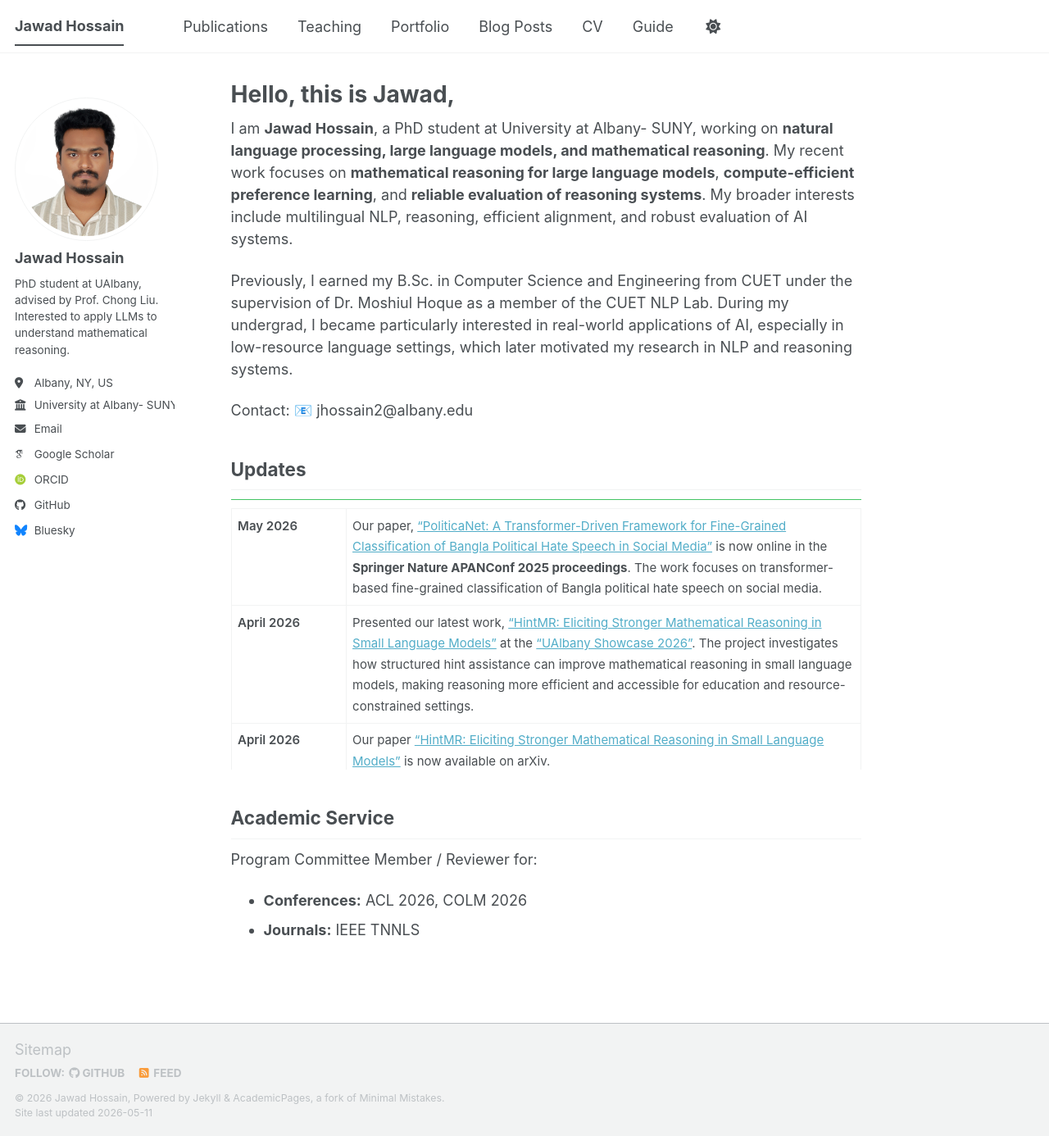
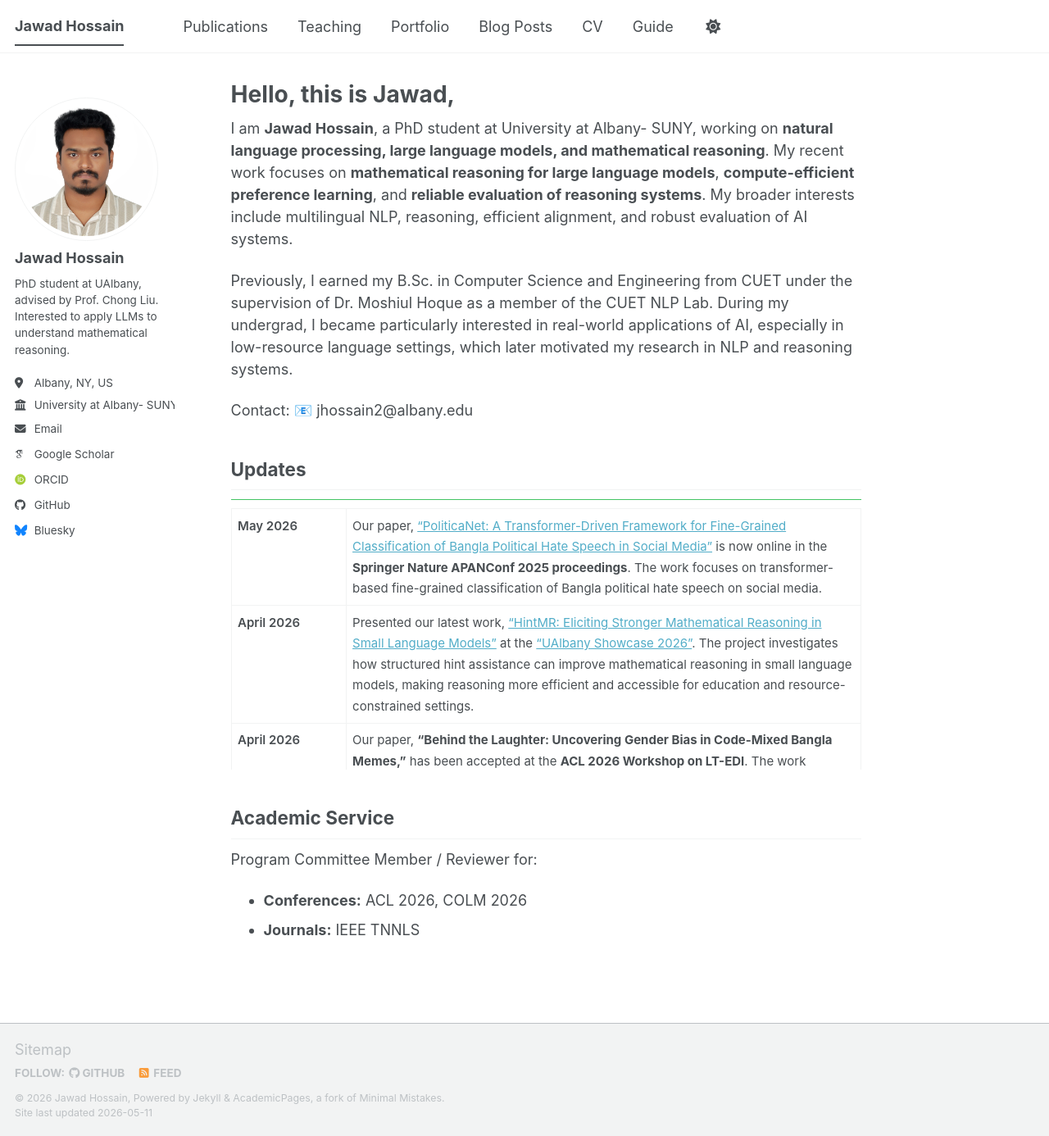
Before and after one commit to Jawad039/jawad039.github.io, a Jekyll site: the page built from _pages/about.md, in a window 1280 px wide and 1386 px high. Shown: the whole window at 82% size. Built offline with Jekyll 4.4.1, drawn with Linux system fonts in a browser that asks for light colours; some web fonts are replaced; a script bundle is joined from its source files by our own code; library files that are not in the unit come from our copies.

Commit message:
Update about.md

```diff
--- a/_pages/about.md
+++ b/_pages/about.md
@@ -23,6 +23,11 @@
 <tr style="border-bottom:1px solid rgba(150,150,150,0.15);">
 <td style="color:var(--global-text-color); font-weight:600; width:140px; vertical-align: top;">April 2026</td>
 <td>Presented our latest work, <a href="https://arxiv.org/abs/2604.12229">“HintMR: Eliciting Stronger Mathematical Reasoning in Small Language Models”</a> at the <a href="https://www.albany.edu/ualbany-showcase/2026">“UAlbany Showcase 2026”</a>. The project investigates how structured hint assistance can improve mathematical reasoning in small language models, making reasoning more efficient and accessible for education and resource-constrained settings.</td>
+</tr>
+
+<tr style="border-bottom:1px solid rgba(150,150,150,0.15);">
+<td style="color:var(--global-text-color); font-weight:600; width:140px; vertical-align: top;">April 2026</td>
+<td>Our paper, <b>“Behind the Laughter: Uncovering Gender Bias in Code-Mixed Bangla Memes,”</b> has been accepted at the <b>ACL 2026 Workshop on LT-EDI</b>. The work introduces a multimodal dataset of 6,846 Bangla and Banglish code-mixed memes for detecting gender bias using both textual and visual features.</td>
 </tr>
 
 <tr style="border-bottom:1px solid rgba(150,150,150,0.15);">
```
